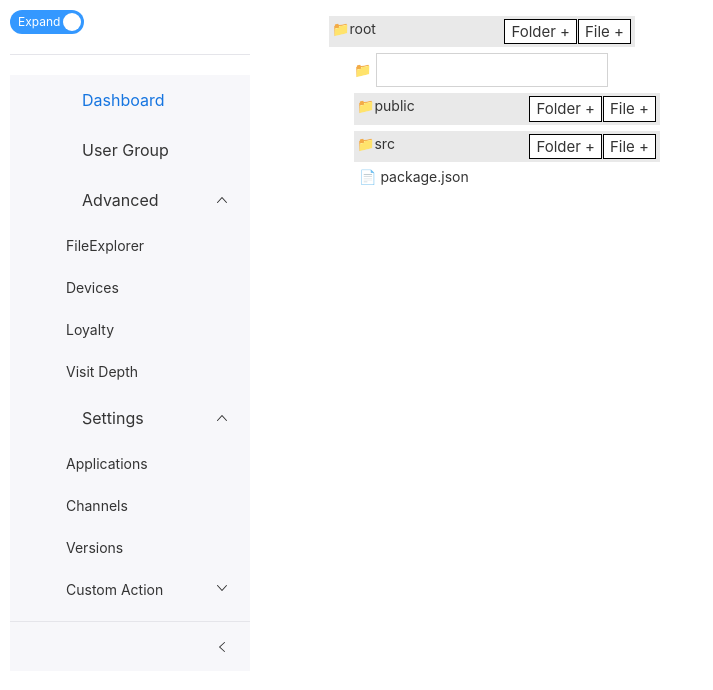
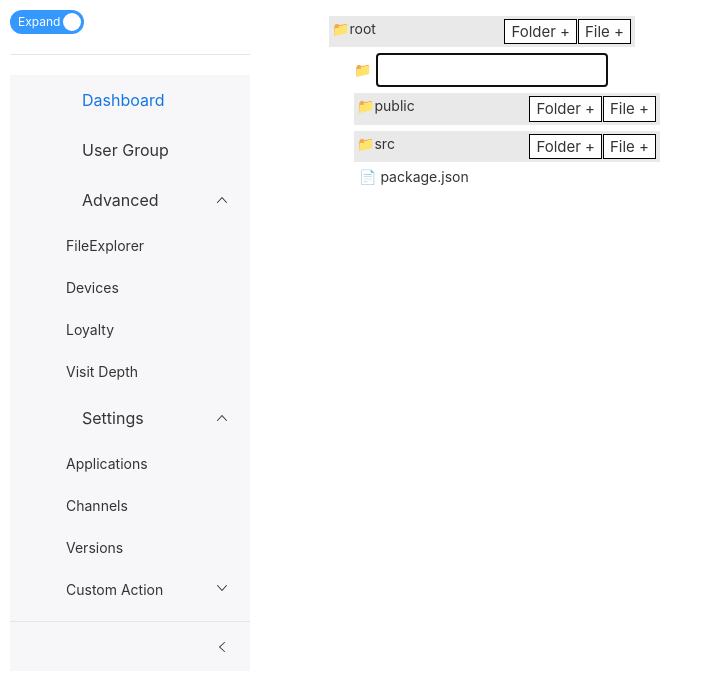
Before and after one commit to gowrishankkar/frontEndPrep, a React (Create React App) app: page /fileExplorer in a window 1280 px wide. Both pictures are taken after a click on the button "Folder +". Shown: the top 690 px of the page, without its empty margins (0-713 px from the left). Built offline with nearby package versions, Linux system fonts and the light colour scheme; some icons are missing.

Commit message:
File explorer done

```diff
--- a/src/FileExplorer/FileExplorer.jsx
+++ b/src/FileExplorer/FileExplorer.jsx
@@ -1,15 +1,19 @@
 import React, { useState } from "react";
-import explorer  from "./explorerData";
-import Folder  from './subComponents/Folder'
-import './fileExplorere.css'
+import explorer from "./explorerData";
+import Folder from "./subComponents/Folder";
+import useTraverseTree from "./hooks/use-traverse-tree.js";
+import "./fileExplorere.css";
 
 const FileExplorer = () => {
-
-  const [explorerData, setExplorereData] = useState()
-
+  const [explorerData, setExplorereData] = useState(explorer);
+  const { insertNode } = useTraverseTree();
+  const handleInsertNode = (folderId, item, isFolder) => {
+    const finalTree = insertNode(explorerData, folderId, item, isFolder);
+    setExplorereData(finalTree);
+  };
   return (
     <>
-      <Folder explorer={explorer}/>
+      <Folder explorer={explorerData} handleInsertNode={handleInsertNode} />
     </>
   );
 };
--- /dev/null
+++ b/src/FileExplorer/hooks/use-traverse-tree.js
@@ -0,0 +1,23 @@
+const useTraverseTree = () => {
+  const insertNode = (tree, folderId, item, isFolder) => {
+    if (tree.id === folderId && tree.isFolder) {
+      tree.items.unshift({
+        id: new Date().getTime(),
+        name: item,
+        isFolder,
+        items: [],
+      });
+      return tree;
+    }
+
+    let latestNode = []
+    latestNode = tree.items.map((obj) => {
+      return insertNode(obj, folderId, item, isFolder);
+    });
+    return {...tree, items: latestNode };
+  };
+
+  return { insertNode };
+};
+
+export default useTraverseTree;
--- a/src/FileExplorer/subComponents/Folder.jsx
+++ b/src/FileExplorer/subComponents/Folder.jsx
@@ -1,6 +1,6 @@
 import { useState } from "react";
 
-export default function Folder({ explorer }) {
+export default function Folder({ explorer, handleInsertNode }) {
   const [expand, setExpand] = useState(false);
   const [showInput, setShowInput] = useState({
     visible: false,
@@ -14,6 +14,16 @@ export default function Folder({ explorer }) {
       visible: true,
       isFolder,
     });
+  };
+
+  const onAddFloor = (e) => {
+    if (e.keyCode === 13 && e.target.value) {
+      handleInsertNode(explorer.id, e.target.value, showInput.isFolder);
+      setShowInput({
+        ...showInput,
+        visible: false,
+      });
+    }
   };
 
   if (explorer.isFolder) {
@@ -35,12 +45,14 @@ export default function Folder({ explorer }) {
               <input
                 className="inputContainer__input"
                 type="text"
+                autoFocus
+                onKeyDown={onAddFloor}
                 onBlur={() => setShowInput({ ...showInput, visible: false })}
               />
             </div>
           )}
           {explorer.items.map((exp) => {
-            return <Folder explorer={exp} key={exp.id} />;
+            return <Folder explorer={exp} key={exp.id}  handleInsertNode={handleInsertNode}/>;
           })}
         </div>
       </div>
```
